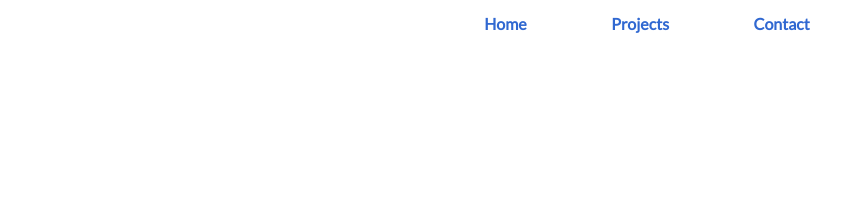
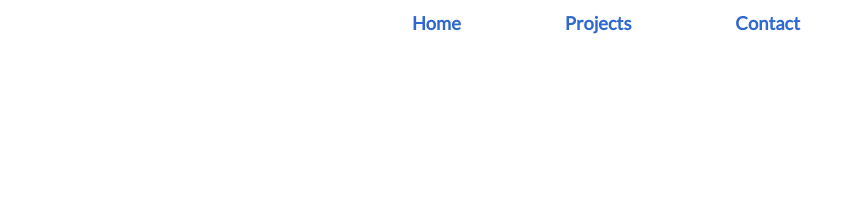
Before and after one commit to nwshane/nwshane.github.io, a Jekyll site: the page built from index.html, in a window 1280 px wide. Shown: the top 205 px of the page, without its empty margins (198-1039 px from the left). Built offline with Jekyll 4.4.1, drawn with Linux system fonts in a browser that asks for light colours.

Commit message:
Increasing font-size of navigation elements with screen width.

```diff
--- a/_sass/components/_header.scss
+++ b/_sass/components/_header.scss
@@ -24,10 +24,12 @@
 
       @media (min-width: 500px) {
         width: 70%;
+        font-size: 1.1em;
       }
 
       @media (min-width: 600px) {
-        width: 50%;
+        width: 60%;
+        font-size: 1.15em;
       }
     }
 
@@ -42,5 +44,5 @@
         }
 
         .header-nav-list-item-link:hover {
-          color: purple;
+          color: $secondary-color;
         }
```
